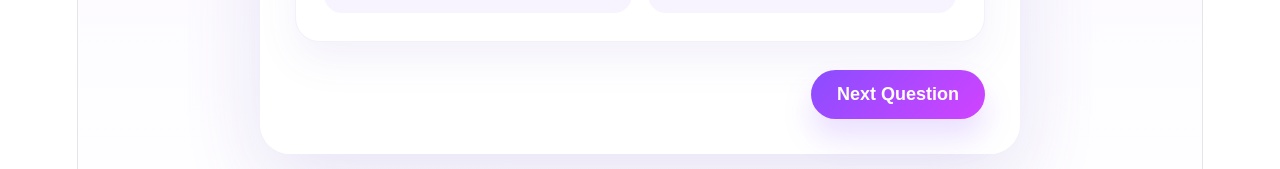
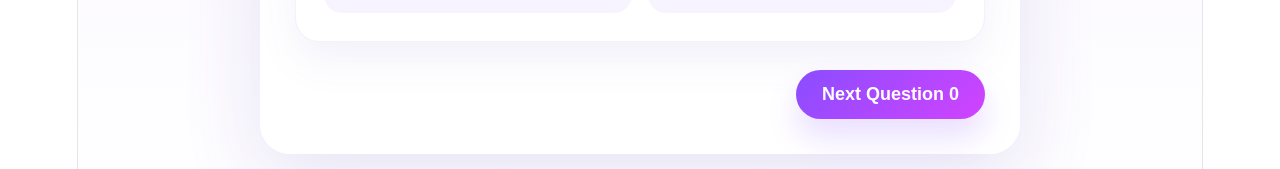
Before and after one commit to Richa26081995/ReactQuizApp, a React (Vite) app: page / in a window 1280 px wide. Shown: the part 598-767 px from the top of the page. Built offline with nearby package versions, Linux system fonts and the light colour scheme.

Commit message:
UseReducer implementation

```diff
--- a/src/Components/QuizComponent.jsx
+++ b/src/Components/QuizComponent.jsx
@@ -1,14 +1,30 @@
-import React from 'react'
-import Question from './Question'
+import { useReducer } from "react";
+import Question from "./Question";
 
+const initialState = {
+  currentQuestionIndex: 0,
+  questions: [],
+};
+const reducer = (state, action) => {
+  if (action.type === "NEXT_QUES") {
+    return {
+      ...state,
+      currentQuestionIndex: state.currentQuestionIndex + 1,
+    };
+  }
+  return state;
+};
 const QuizComponent = () => {
+  const [state, dispatch] = useReducer(reducer, initialState);
   return (
     <main className="quiz-page">
       <section className="quiz-card">
         <header className="quiz-header">
           <span className="quiz-label">QUIZ TIME</span>
           <h1 className="quiz-title">Let's Play Quiz</h1>
-          <p className="quiz-description">Pick the best answer and advance to the next question.</p>
+          <p className="quiz-description">
+            Pick the best answer and advance to the next question.
+          </p>
         </header>
 
         <div className="quiz-progress">
@@ -19,13 +35,14 @@ const QuizComponent = () => {
         <Question />
 
         <div className="quiz-actions">
-          <button className="button button-primary" type="button">
-            Next Question
+          <button className="button button-primary" type="button"
+          onClick={()=>dispatch({type:"NEXT_QUES"})}>
+            Next Question {state.currentQuestionIndex}
           </button>
         </div>
       </section>
     </main>
-  )
-}
+  );
+};
 
-export default QuizComponent
+export default QuizComponent;
```
